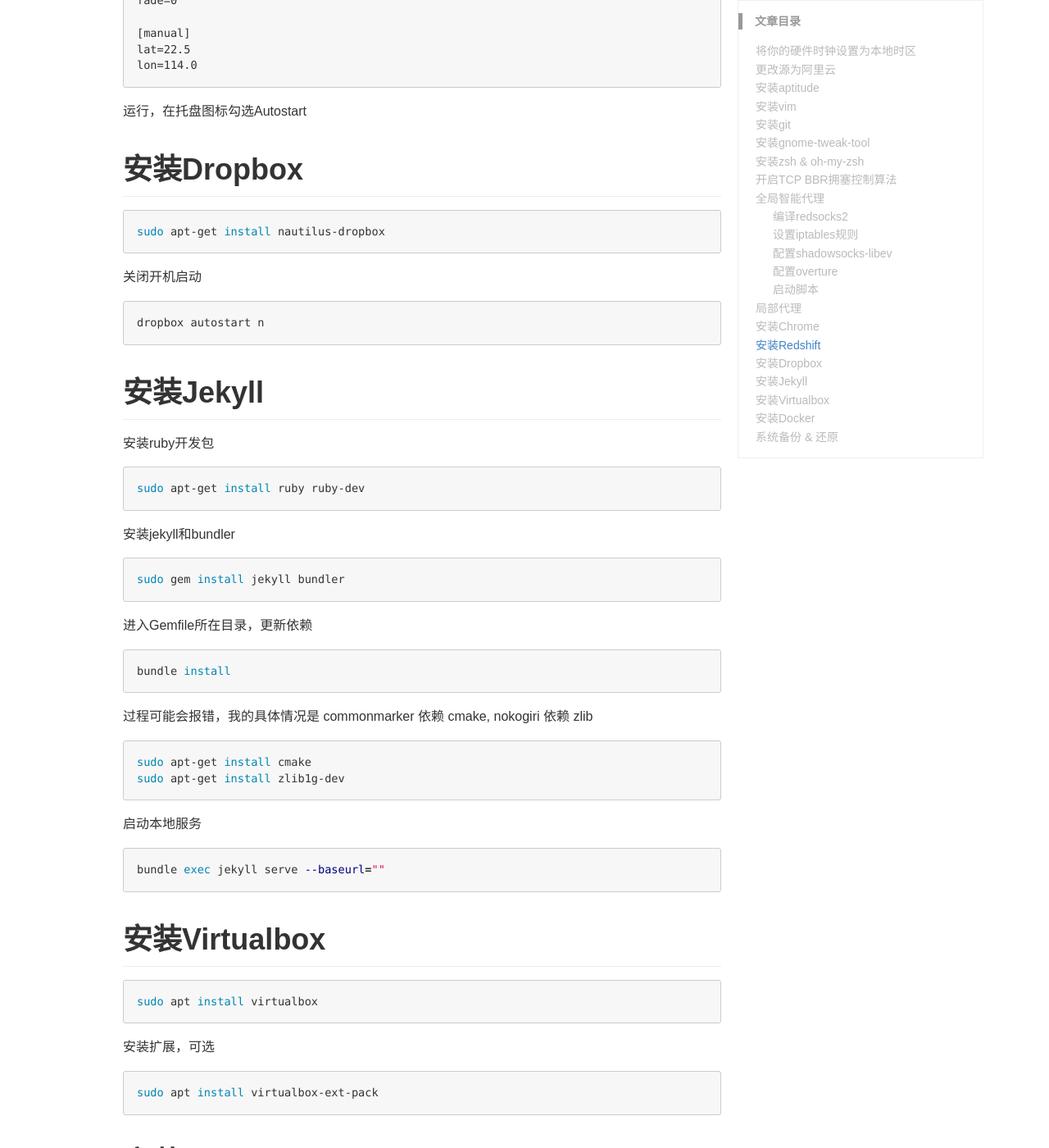
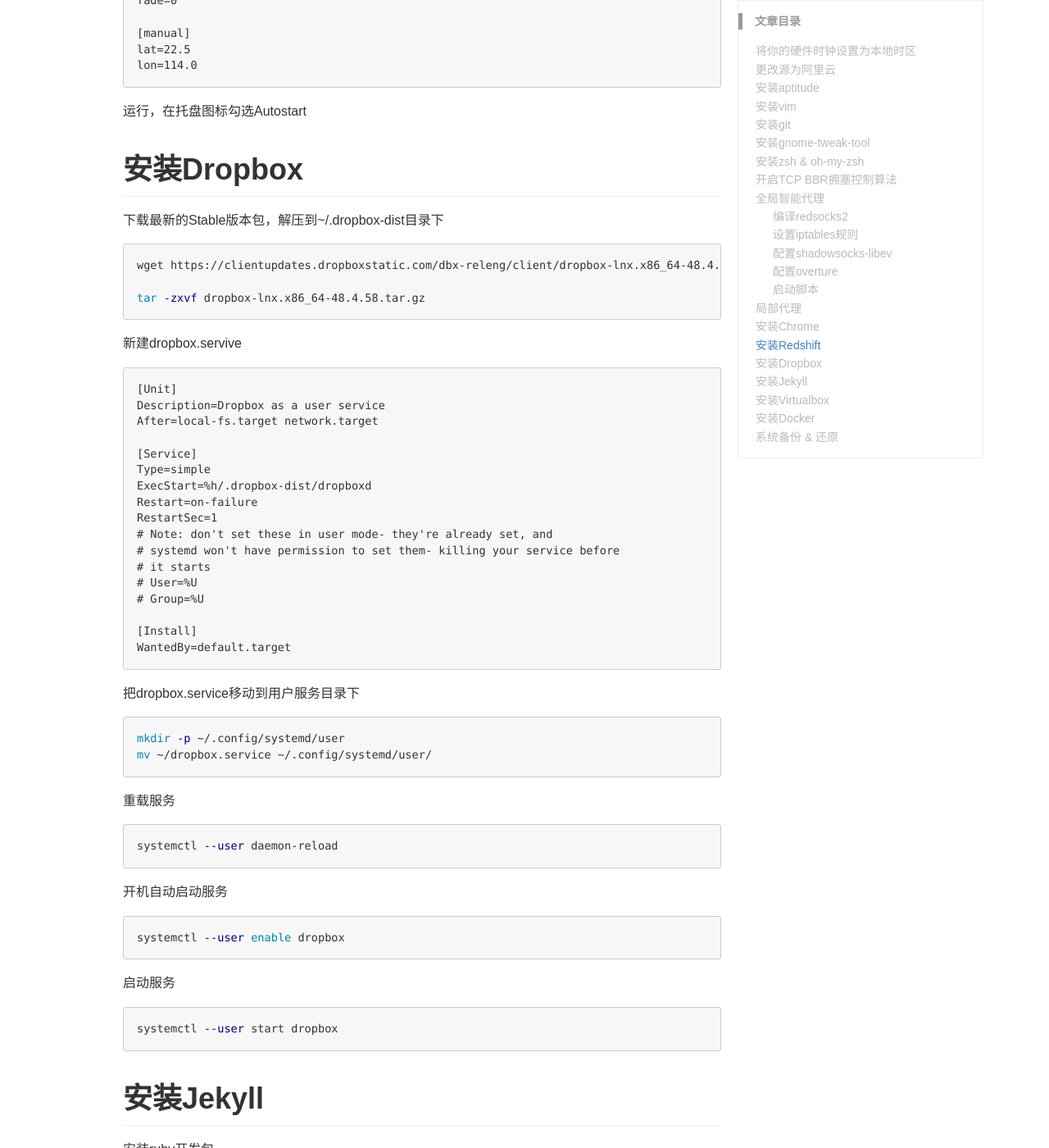
Before and after one commit to gemhowie/blog, a Jekyll site: the page built from _posts/2018-04-27-ubuntu-18.04-LTS-config.md, in a window 1280 px wide and 1400 px high, scrolled down 16084 px. Shown: the whole window at 82% size. Built offline with Jekyll 4.4.1, drawn with Linux system fonts in a browser that asks for light colours; comment, search, counter and statistics services are not loaded.

Commit message:
update dropbox section

````diff
--- a/_posts/2018-04-27-ubuntu-18.04-LTS-config.md
+++ b/_posts/2018-04-27-ubuntu-18.04-LTS-config.md
@@ -783,14 +783,59 @@ lon=114.0
 
 # 安装Dropbox
 
+下载最新的Stable版本包，解压到~/.dropbox-dist目录下
+
 ```sh
-sudo apt-get install nautilus-dropbox
+wget https://clientupdates.dropboxstatic.com/dbx-releng/client/dropbox-lnx.x86_64-48.4.58.tar.gz
+
+tar -zxvf dropbox-lnx.x86_64-48.4.58.tar.gz
 ```
 
-关闭开机启动
+新建dropbox.servive
+
+```
+[Unit]
+Description=Dropbox as a user service
+After=local-fs.target network.target
+
+[Service]
+Type=simple
+ExecStart=%h/.dropbox-dist/dropboxd
+Restart=on-failure
+RestartSec=1
+# Note: don't set these in user mode- they're already set, and
+# systemd won't have permission to set them- killing your service before
+# it starts
+# User=%U
+# Group=%U
+
+[Install]
+WantedBy=default.target
+```
+
+把dropbox.service移动到用户服务目录下
 
 ```sh
-dropbox autostart n
+mkdir -p ~/.config/systemd/user
+mv ~/dropbox.service ~/.config/systemd/user/
+```
+
+重载服务
+
+```sh
+systemctl --user daemon-reload
+```
+
+开机自动启动服务
+
+```sh
+systemctl --user enable dropbox
+```
+
+启动服务
+
+```sh
+systemctl --user start dropbox
 ```
 
 # 安装Jekyll
````
